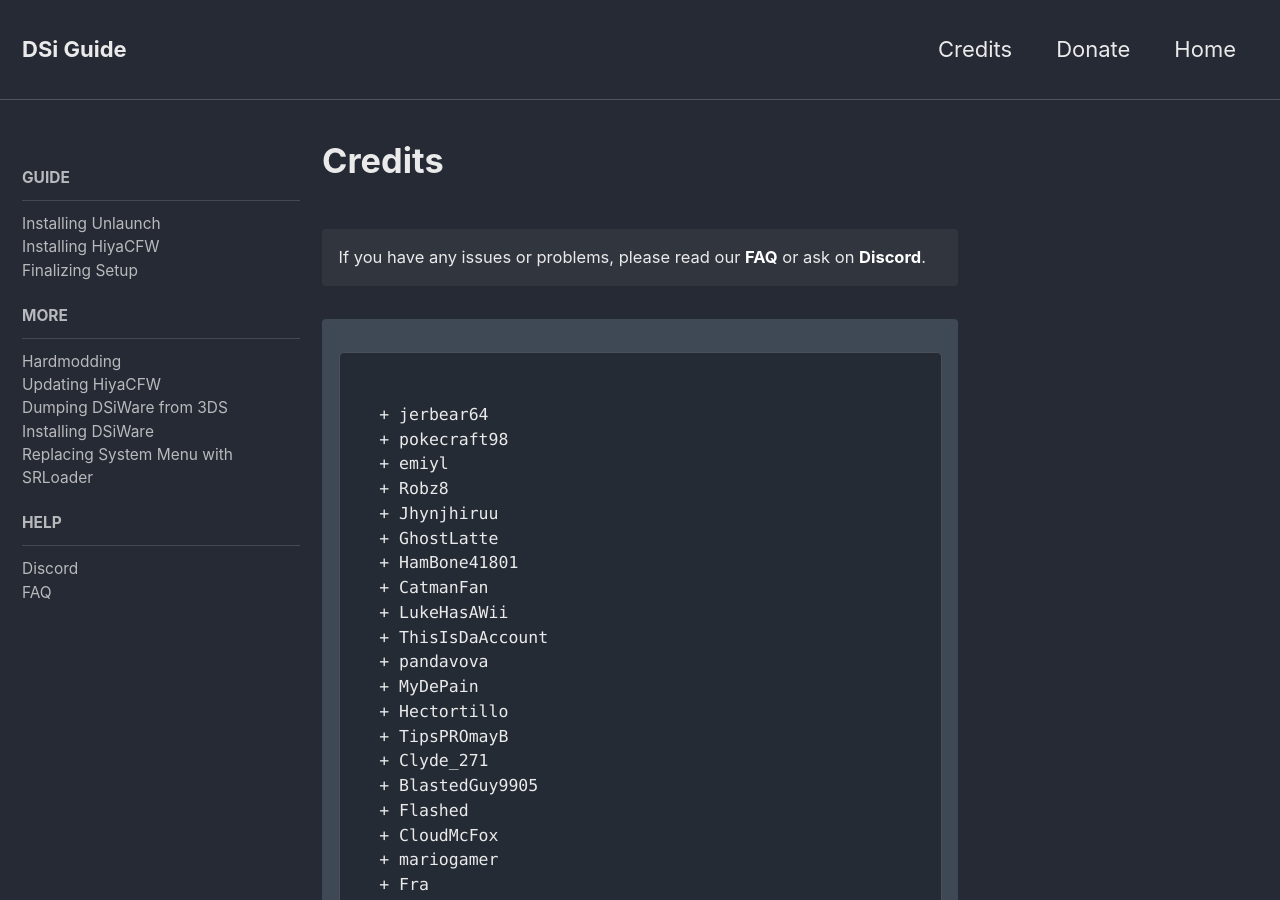
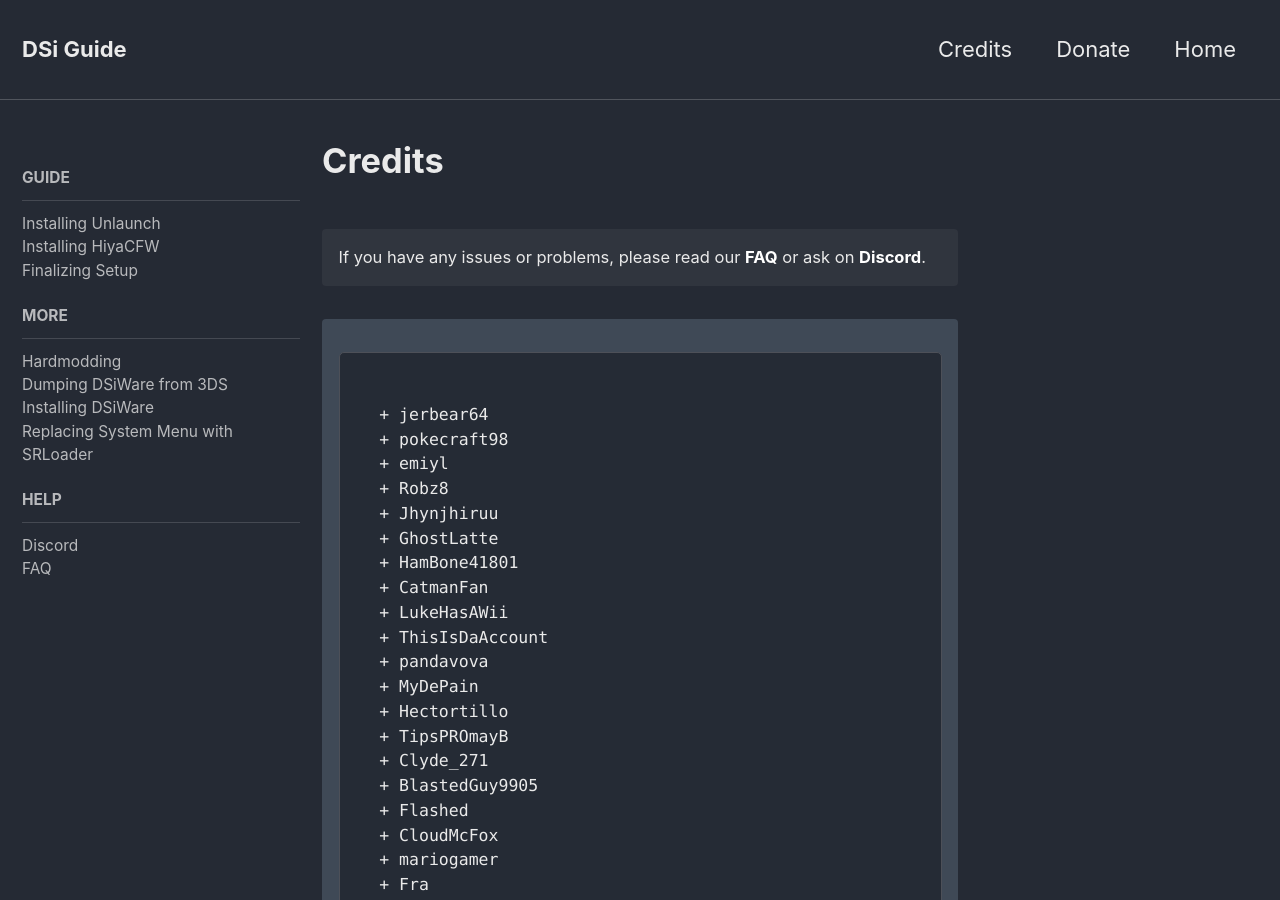
Before and after one commit to emiyl/dsi.cfw.guide-archive, a Jekyll site: the page built from credits.md, in a window 1280 px wide and 900 px high. Built offline with Jekyll 4.4.1, drawn with Linux system fonts in a browser that asks for light colours; nearby versions of some CDN libraries.

Commit message:
remove hiyacfw updating from the sidebar

```diff
--- a/_data/navigation.yml
+++ b/_data/navigation.yml
@@ -21,8 +21,6 @@ side:
     children:
       - title: "Hardmodding"
         url: https://gbatemp.net/threads/dsi-downgrading-the-complete-guide.393682/
-      - title: "Updating HiyaCFW"
-        url: /more/updating-hiyacfw/
       - title: "Dumping DSiWare from 3DS"
         url: /more/dumping-dsiware-from-3ds/
       - title: "Installing DSiWare"
```
